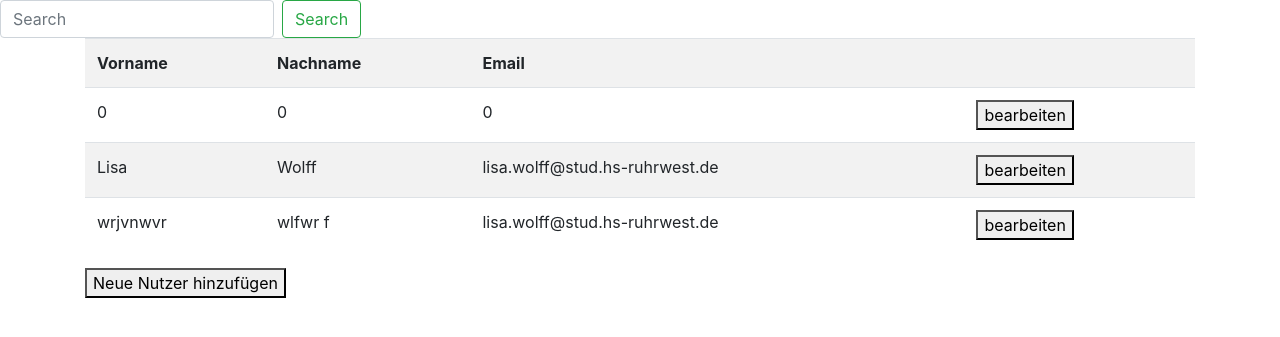
After one commit to meltsynv/petshop, a PHP site: page /adminNutzerliste.php in a window 1280 px wide. The commit adds this page. Shown: the top 337 px of the page. Run offline with PHP 8.4, Linux system fonts and the light colour scheme; data comes from the database, SQL or seed files in the repository; some libraries are stand-ins or nearby versions.

```diff
--- /dev/null
+++ b/adminNutzerliste.php
@@ -0,0 +1,45 @@
+<?php include 'inc/head.php'?>
+<?php
+include 'inc/config.php';
+
+$query = 'SELECT * FROM user';
+
+$result = mysqli_query($con, $query);
+
+?>
+    <form class="form-inline my-2 my-lg-0">
+        <input class="form-control mr-sm-2" type="search" id="search" placeholder="Search" aria-label="Search">
+        <button class="btn btn-outline-success my-2 my-sm-0" type="submit">Search</button>
+    </form>
+    <div class="container">
+        <div class="row">
+            <div class="col-12">
+                <table class="table table-striped">
+                    <tr>
+                        <th scope="col">Vorname</th>
+                        <th scope="col">Nachname</th>
+                        <th scope="col">Email</th>
+                        <th scope="col"></th>
+                    </tr>
+                    <?php
+                    while ($row = mysqli_fetch_assoc($result)) {
+                        $vorname = $row['Vorname'];
+                        $nachname = $row['Nachname'];
+                        $email = $row['Email'];
+                        ?>
+                        <tr>
+                            <td><?php echo $vorname ?></td>
+                            <td><?php echo $nachname ?></td>
+                            <td><?php echo $email ?></td>
+                            <td> <button type="button" id="bearbeiten">bearbeiten</button></td>
+                        </tr>
+                    <?php } ?>
+                </table>
+            </div>
+        </div>
+        <button type="button" id="NeueNutzer">Neue Nutzer hinzufügen</button>
+    </div>
+
+
+
+<?php include 'inc/bottom.php'?>
--- a/index.php
+++ b/index.php
@@ -5,9 +5,6 @@
 
 <div class="container">
     <div class="row text-right">
-        <div class="col">
-            <?php include 'inc/nav-2.php'?>
-        </div>
         <div class="d-md-flex justify-content-around w-100 my-md-3 pl-md-3">
             <div class="bg-dark mr-md-3 pt-3 px-3 pt-md-5 px-md-5 text-center text-white overflow-hidden" id="dog">
                 <div class="my-3 py-3">
--- a/php/compareUser.php
+++ b/php/compareUser.php
@@ -8,17 +8,13 @@ if (isset($_POST['loginBtn'])){
     $query  = "SELECT * FROM user";
     $result = mysqli_query($con, $query);
     while($row = mysqli_fetch_array($result)) {
-        if ($password == $row[4] && $row[2]==$email){
+        if ($password == $row[4] && $row[2] == $email){
             header("location:../index.php");
-            echo "Super";
         }
         else{
             echo "Bitte geben Sie die korrekten Zugangsdaten ein.";
         }
-
     }
-
-
 }
 else{
     echo "fail";
```
Also changed, not shown: adminIndex.php (added, +20 -0 lines), php/searchUser.php (added, +12 -0 lines).
